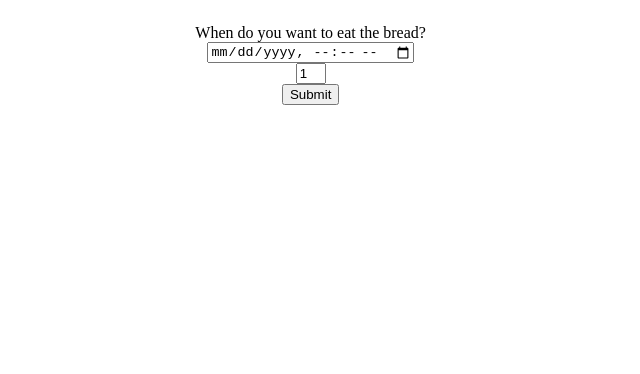
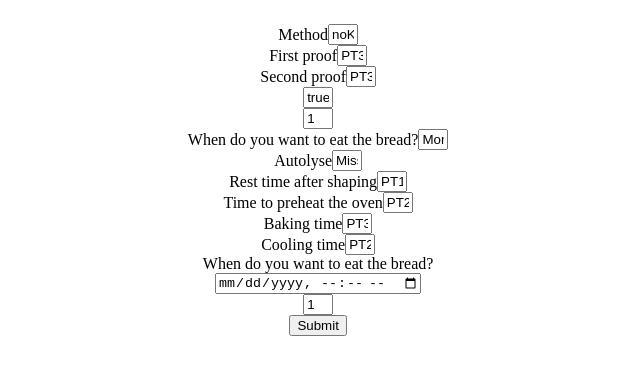
Before and after one commit to andrejak/sourdough-times, a React (Vite) app: page / in a window 1280 px wide. Shown: the top 374 px of the page, without its empty margins (0-640 px from the left). Built offline with nearby package versions, Linux system fonts and the light colour scheme.

Commit message:
Show most fields

```diff
--- a/src/components/ConfigForm.tsx
+++ b/src/components/ConfigForm.tsx
@@ -1,8 +1,9 @@
 import React from "react";
 import { Step, initState } from "../types";
-import NumberField from "./NumberField";
+import NumberField from "./Field/NumberField";
 import styled from "styled-components";
 import moment from "moment";
+import Field from "./Field";
 
 const Form = styled.form`
   display: flex;
@@ -16,7 +17,7 @@ const ConfigForm = ({
 }: {
   setResult: (steps: Step[]) => void;
 }): JSX.Element => {
-  const [input, setInput] = React.useState(initState);
+  const [config, setConfig] = React.useState(initState);
   const handleSubmit = async (e) => {
     e.preventDefault();
     const response = await fetch("/.netlify/functions/calculate", {
@@ -33,23 +34,39 @@ const ConfigForm = ({
 
   return (
     <Form onSubmit={handleSubmit}>
-      <label>{input.target.label}</label>
+      {Object.keys(config).map((fieldId) => {
+        const field = config[fieldId];
+        console.log("f", fieldId, field);
+        return (
+          <Field
+            key={fieldId}
+            field={field}
+            setValue={(newValue: number) => {
+              setConfig({
+                ...config,
+                [fieldId]: { ...config[fieldId], value: newValue },
+              });
+            }}
+          />
+        );
+      })}
+      <label>{config.target.label}</label>
       <input
         type="datetime-local"
-        value={input.target.value.toString()}
+        value={config.target.value.toString()}
         onChange={(e) =>
-          setInput({
-            ...input,
-            target: { ...input.target, value: moment(e.target.value) },
+          setConfig({
+            ...config,
+            target: { ...config.target, value: moment(e.target.value) },
           })
         }
       ></input>
       <NumberField
-        field={input.numFeedsPerDay}
+        field={config.numFeedsPerDay}
         setValue={(newValue: number) => {
-          setInput({
-            ...input,
-            numFeedsPerDay: { ...input.numFeedsPerDay, value: newValue },
+          setConfig({
+            ...config,
+            numFeedsPerDay: { ...config.numFeedsPerDay, value: newValue },
           });
         }}
       />
--- /dev/null
+++ b/src/components/Field/NumberField.tsx
@@ -0,0 +1,36 @@
+import React from "react";
+import styled from "styled-components";
+import { FieldType } from "../../types";
+
+const Container = styled.div`
+  display: flex;
+  align-items: center;
+`;
+
+const Input = styled.input`
+  width: 30px;
+`;
+
+const NumberField = ({
+  field,
+  setValue,
+}: {
+  field: FieldType;
+  setValue: (newValue: number) => void;
+}): JSX.Element => (
+  <Container>
+    <label>{field.label}</label>
+    <Input
+      type="text"
+      value={field.value.toString()}
+      onChange={(e) => {
+        const parsed = parseInt(e.target.value);
+        if (parsed) {
+          setValue(parsed);
+        }
+      }}
+    ></Input>
+  </Container>
+);
+
+export default NumberField;
--- a/src/components/NumberField.tsx
+++ b/src/components/Field/index.tsx
@@ -1,6 +1,6 @@
 import React from "react";
 import styled from "styled-components";
-import { Field } from "../types";
+import { FieldType } from "../../types";
 
 const Container = styled.div`
   display: flex;
@@ -11,18 +11,18 @@ const Input = styled.input`
   width: 30px;
 `;
 
-const NumberField = ({
+const Field = ({
   field,
   setValue,
 }: {
-  field: Field;
+  field: FieldType;
   setValue: (newValue: number) => void;
 }): JSX.Element => (
   <Container>
     <label>{field.label}</label>
     <Input
       type="text"
-      value={field.value.toString()}
+      value={field.value ? field.value.toString() : "Missing"}
       onChange={(e) => {
         const parsed = parseInt(e.target.value);
         if (parsed) {
@@ -33,4 +33,4 @@ const NumberField = ({
   </Container>
 );
 
-export default NumberField;
+export default Field;
--- a/src/types/config.ts
+++ b/src/types/config.ts
@@ -13,7 +13,7 @@ type Proof = {
   length: moment.Duration | Range<number> | Range<moment.Duration>;
 };
 
-export type Field = {
+export type FieldType = {
   label: string;
   help?: string;
   optional?: boolean;
@@ -37,37 +37,37 @@ export type Field = {
 };
 
 type BaseConfig = {
-  inFridge: Field;
-  numFeedsPerDay: Field;
-  target: Field;
-  autolyse: Field;
-  shaping: Field;
-  preheat: Field;
-  baking: Field;
-  cooling: Field;
-  method: Field;
+  inFridge: FieldType;
+  numFeedsPerDay: FieldType;
+  target: FieldType;
+  autolyse: FieldType;
+  shaping: FieldType;
+  preheat: FieldType;
+  baking: FieldType;
+  cooling: FieldType;
+  method: FieldType;
 };
 
 interface FoldConfig extends BaseConfig {
-  numFolds: Field;
-  timeBetweenFolds: Field;
-  bulkFermentation: Field;
-  coldFermentation: Field;
+  numFolds: FieldType;
+  timeBetweenFolds: FieldType;
+  bulkFermentation: FieldType;
+  coldFermentation: FieldType;
 }
 
 interface KneadConfig extends BaseConfig {
-  firstProof: Field;
-  secondProof: Field;
+  firstProof: FieldType;
+  secondProof: FieldType;
 }
 
 interface NoKneadConfig extends BaseConfig {
-  numFolds: Field;
-  timeBetweenFolds: Field;
-  firstProof: Field;
-  secondProof: Field;
+  numFolds: FieldType;
+  timeBetweenFolds: FieldType;
+  firstProof: FieldType;
+  secondProof: FieldType;
 }
 
-const initMethod: Field = {
+const initMethod: FieldType = {
   label: "Method",
   type: "method",
   value: "noKnead",
```
Also changed, not shown: src/components/Field/DatetimeField.tsx (added).
